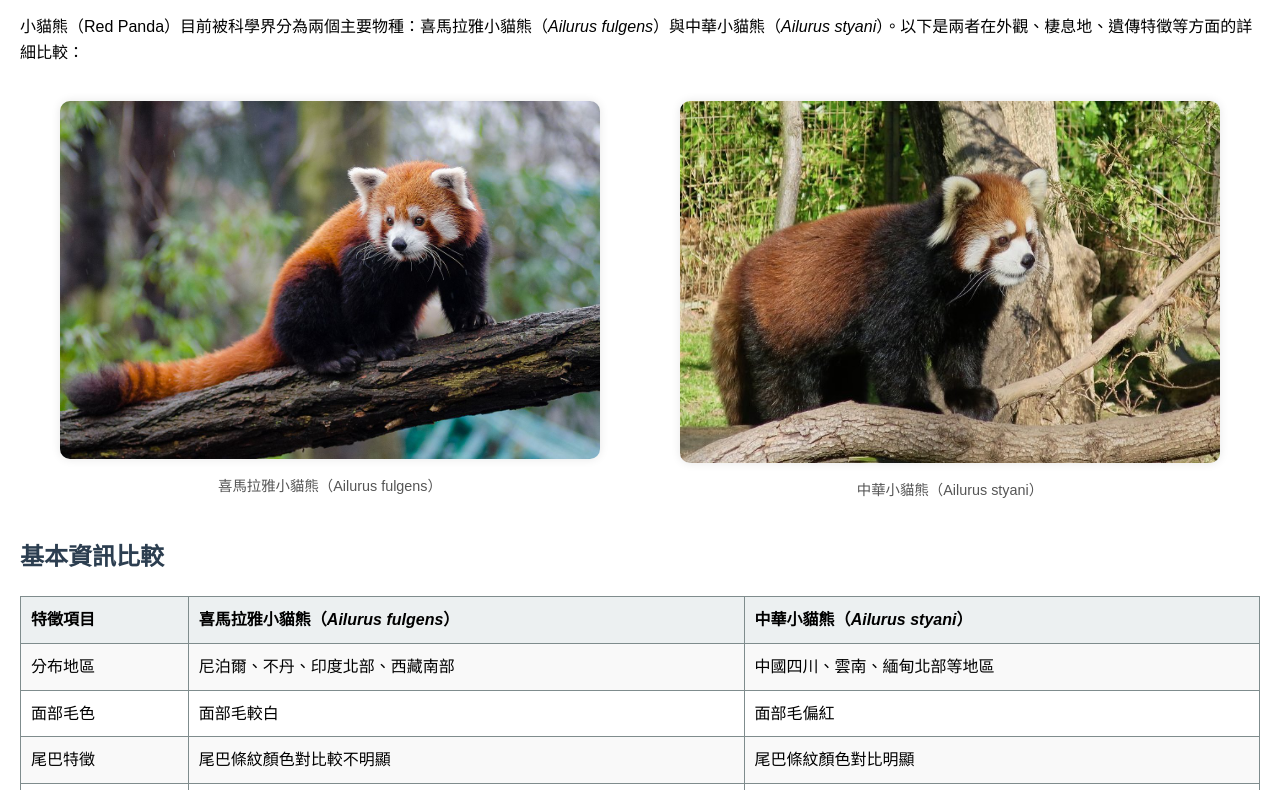
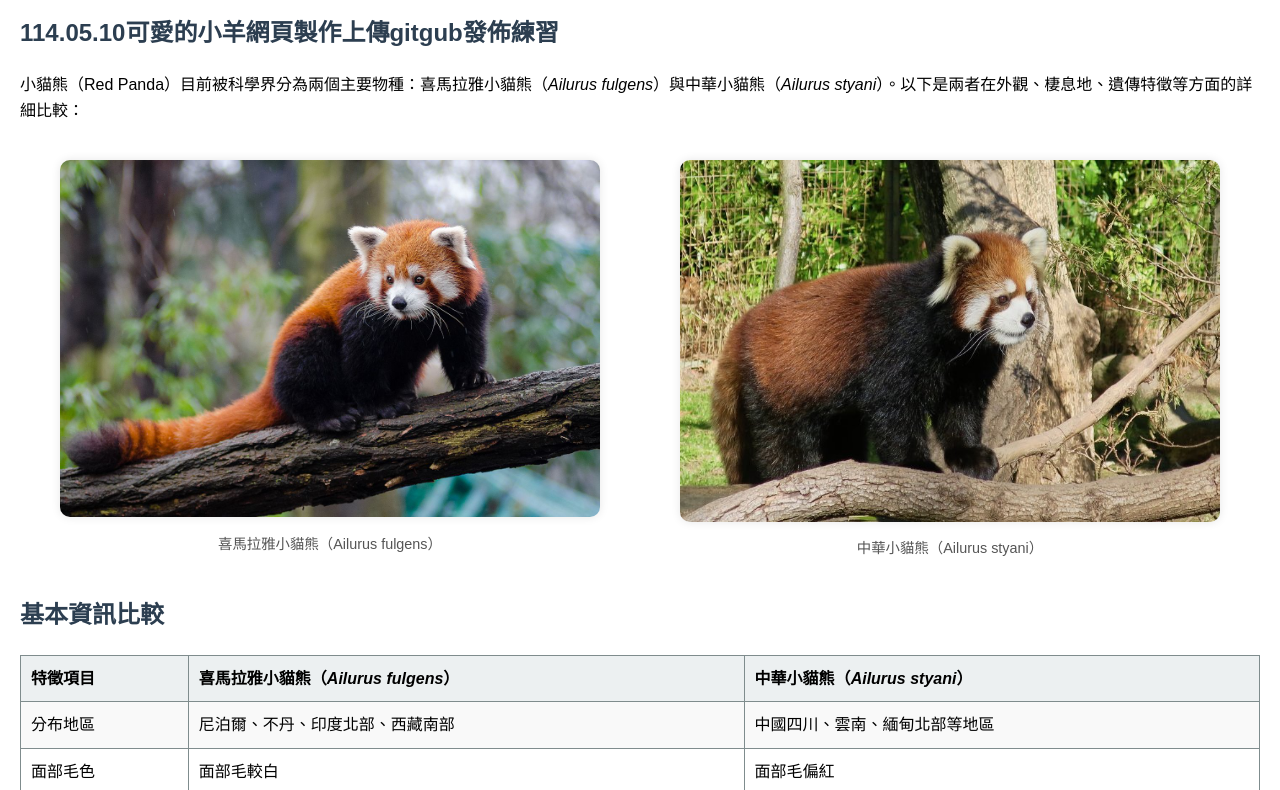
Before and after one commit to ycul718/ycul718.github.io, a plain HTML site: page index.html in a window 1280 px wide. Shown: the part 80-870 px from the top of the page. Drawn offline with Linux system fonts and the light colour scheme.

Commit message:
Update index.html

```diff
--- a/index.html
+++ b/index.html
@@ -56,6 +56,7 @@
 </head>
 <body>
     <h1>小貓熊物種比較-可愛的小羊網頁製作上傳gitgub發佈練習</h1>
+    <h2>114.05.10可愛的小羊網頁製作上傳gitgub發佈練習</h2>
     <p>小貓熊（Red Panda）目前被科學界分為兩個主要物種：喜馬拉雅小貓熊（<em>Ailurus fulgens</em>）與中華小貓熊（<em>Ailurus styani</em>）。以下是兩者在外觀、棲息地、遺傳特徵等方面的詳細比較：</p>
 
     <div class="image-container">
```
